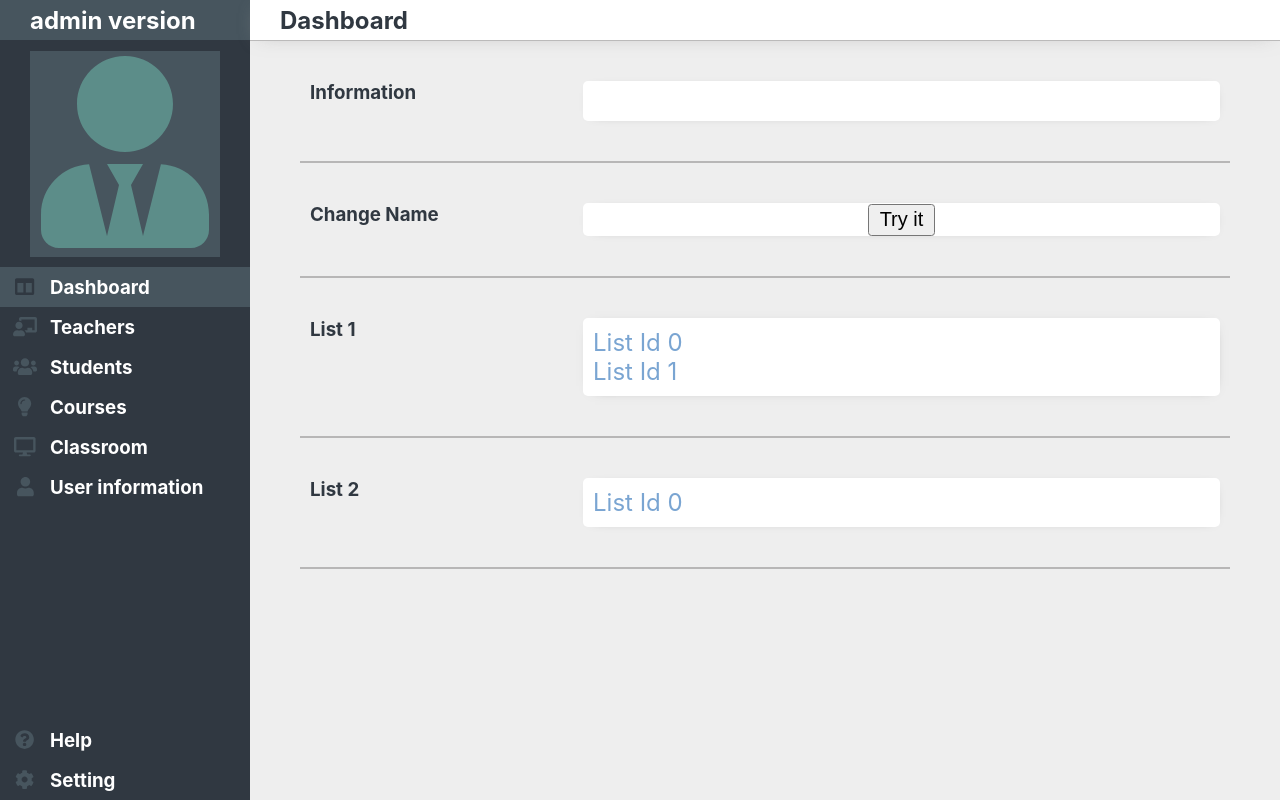
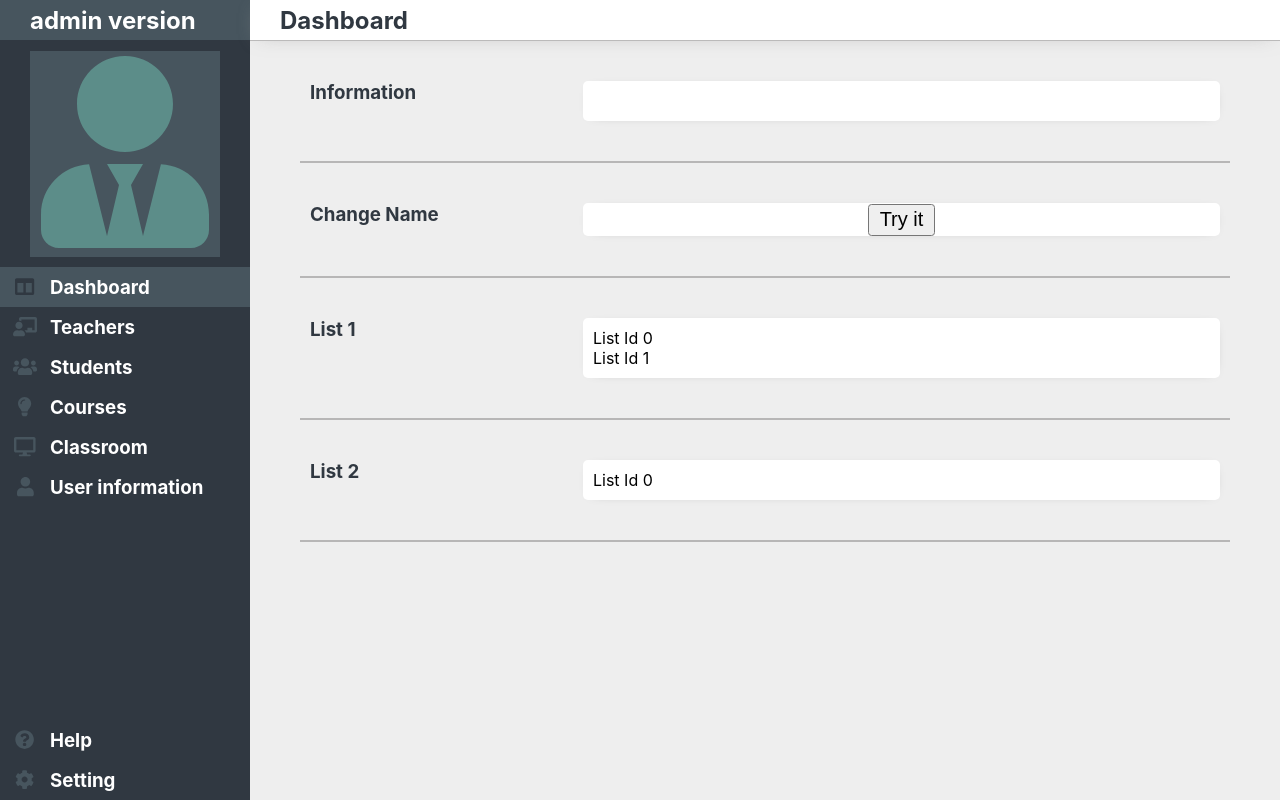
Before and after one commit to rmr101/campus-frontend, a React (Create React App) app: page / in a window 1280 px wide. Built offline with nearby package versions, Linux system fonts and the light colour scheme.

Commit message:
fix jsx-a11y/anchor-is-valid warnings

```diff
--- a/src/components/Main/components/Content/components/HalfWideContext/components/FunctionalBlocks/Lists/components/Link/Link.jsx
+++ b/src/components/Main/components/Content/components/HalfWideContext/components/FunctionalBlocks/Lists/components/Link/Link.jsx
@@ -5,12 +5,12 @@ const Link = ({ onClick, name, content}) => {
   return (
     <div className={styles.wrapper}>
       <div className={styles.linkContainer}>
-        <a
+        <div
           className={styles.student}
           onClick={(e) => onClick(e, name, content)}
         >
           {name}
-        </a>
+        </div>
       </div>
     </div>
   );
--- a/src/components/Main/components/Header/Header.jsx
+++ b/src/components/Main/components/Header/Header.jsx
@@ -7,9 +7,9 @@ const Header = ({
   }) => {
     console.log(styles);
   return (
-    <a className={styles.wrapper} href="#" onClick = {onClick}>
+    <div className={styles.wrapper} onClick = {onClick}>
       <h2 className={styles.title}>{title}</h2>
-    </a>
+    </div>
   );
 }
 
--- a/src/components/Nav/components/NavSideBar/components/Canvas/Canvas.jsx
+++ b/src/components/Nav/components/NavSideBar/components/Canvas/Canvas.jsx
@@ -11,13 +11,13 @@ const Canvas= ({current,onClick,role}) => {
 
 const renderRoleSelection = (array) =>{
   return array.map((obj) => (
-    <a
+    <div
       onClick={(e) => onClick(e, obj.title, obj.id, current)}
       className={styles.links}
       key={current + "id" + Math.random()}
     >
       {obj.title}
-    </a>
+    </div>
   ));
 }
 
--- a/src/components/Nav/components/NavSideBar/components/NavItems/NavItems.jsx
+++ b/src/components/Nav/components/NavSideBar/components/NavItems/NavItems.jsx
@@ -4,7 +4,7 @@ import { FontAwesomeIcon } from "@fortawesome/react-fontawesome";
 
 const NavItems = ({title,icon,collapse,onClick,active,id}) => {
   return (
-    <a
+    <div
       className={`${styles.wrapper} ${active ? styles.active : styles.inActive}`}
       onClick={e => onClick(e,id)}
     >
@@ -14,7 +14,7 @@ const NavItems = ({title,icon,collapse,onClick,active,id}) => {
       <div className={collapse ? styles.hide : styles.title}>
         <h3>{title}</h3>
       </div>
-    </a>
+    </div>
   );
 }
 export default NavItems;
```
